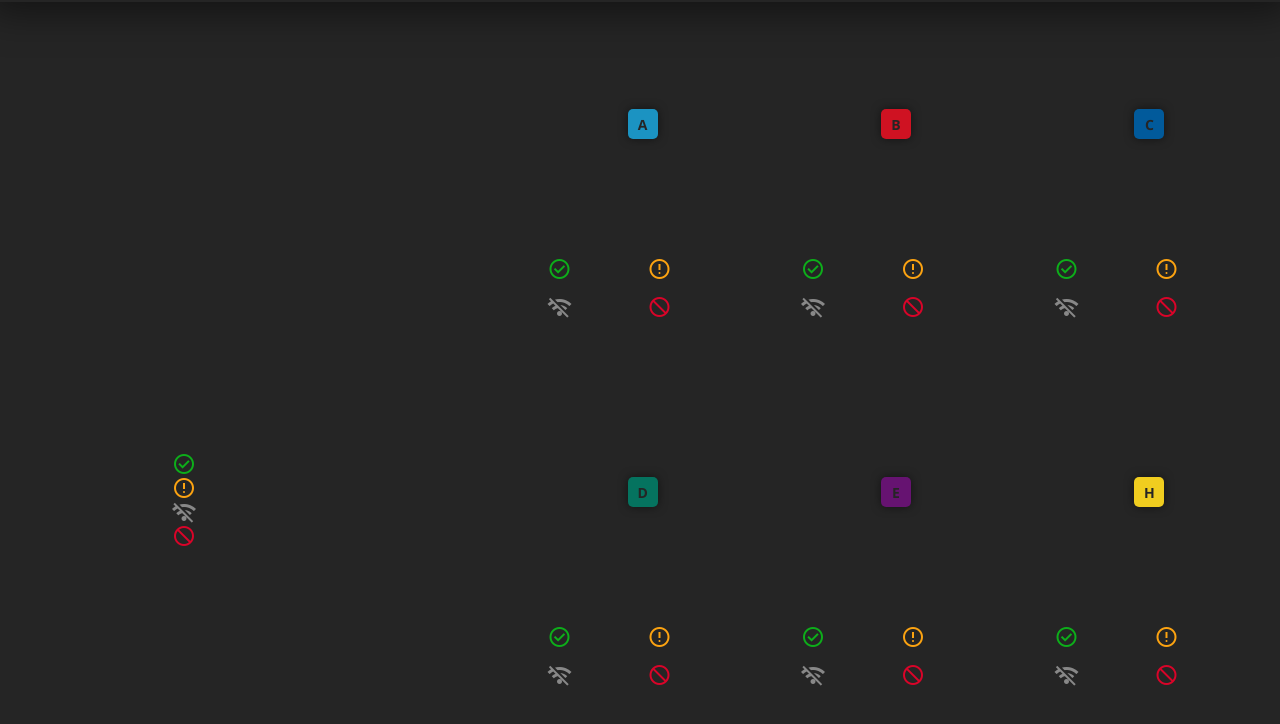
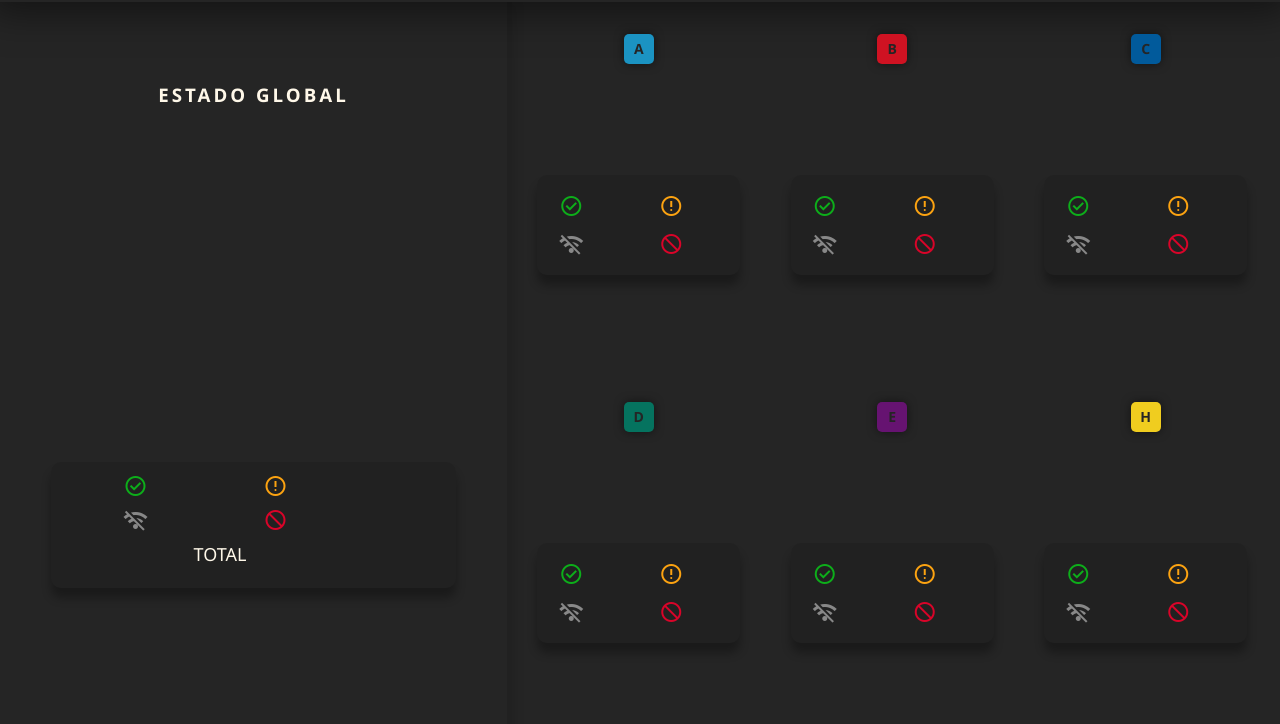
Before and after one commit to a-gonzalez-f/engrasadoras, a website: page public/index.html in a window 1280 px wide. Shown: the part 42-766 px from the top of the page. Drawn offline with nearby package versions, Linux system fonts and the light colour scheme; no server answers.

Commit message:
estilizando dashboard

```diff
--- a/public/app.js
+++ b/public/app.js
@@ -77,20 +77,17 @@ async function cargarEngrasadoras() {
   // Actualizar resumen global
   document.getElementById(
     "func-global"
-  ).innerText = `${funcionando} / ${total} (${Math.round(
-    (funcionando / total) * 100
+  ).innerText = `${funcionando} (${Math.round((funcionando / total) * 100)}%)`;
+  document.getElementById("alerta-global").innerText = `${alerta} (${Math.round(
+    (alerta / total) * 100
   )}%)`;
   document.getElementById(
-    "alerta-global"
-  ).innerText = `${alerta} / ${total} (${Math.round((alerta / total) * 100)}%)`;
-  document.getElementById(
     "sc-global"
-  ).innerText = `${sinConexion} / ${total} (${Math.round(
-    (sinConexion / total) * 100
+  ).innerText = `${sinConexion} (${Math.round((sinConexion / total) * 100)}%)`;
+  document.getElementById("fs-global").innerText = `${fs} (${Math.round(
+    (fs / total) * 100
   )}%)`;
-  document.getElementById(
-    "fs-global"
-  ).innerText = `${fs} / ${total} (${Math.round((fs / total) * 100)}%)`;
+  document.getElementById("total-global").innerText = `${total}`;
 
   renderEstadoPorLinea(data);
 }
--- a/public/index.html
+++ b/public/index.html
@@ -37,11 +37,13 @@
     <main class="mandatory-scroll-snapping">
       <section class="dashboard">
         <div class="global">
+          <h3>ESTADO GLOBAL</h3>
           <div class="container">
             <div>
               <canvas id="chartGlobal"></canvas>
             </div>
-            <div id="detalle-global">
+            <div id="detalle-global" class="bg">
+              <div>
                 <div>
                   <span class="material-symbols-outlined funcionando"
                     >check_circle</span
@@ -52,6 +54,8 @@
                   <span class="material-symbols-outlined alerta">error</span>
                   <span id="alerta-global" class="alerta"></span>
                 </div>
+              </div>
+              <div>
                 <div>
                   <span class="material-symbols-outlined desconectada"
                     >wifi_off</span
@@ -61,6 +65,10 @@
                 <div>
                   <span class="material-symbols-outlined fs">block</span>
                   <span id="fs-global" class="fs"></span>
+                </div>
+              </div>
+              <div>
+                <div><span>TOTAL</span><span id="total-global"></span></div>
               </div>
             </div>
           </div>
@@ -74,7 +82,7 @@
               <div>
                 <canvas class="donutLinea" id="chartA"></canvas>
               </div>
-              <div id="detalle-A" class="detalle">
+              <div id="detalle-A" class="detalle bg">
                 <div>
                   <div>
                     <span class="material-symbols-outlined funcionando"
@@ -108,7 +116,7 @@
               <div>
                 <canvas class="donutLinea" id="chartB"></canvas>
               </div>
-              <div id="detalle-B" class="detalle">
+              <div id="detalle-B" class="detalle bg">
                 <div>
                   <div>
                     <span class="material-symbols-outlined funcionando"
@@ -142,7 +150,7 @@
               <div>
                 <canvas class="donutLinea" id="chartC"></canvas>
               </div>
-              <div id="detalle-C" class="detalle">
+              <div id="detalle-C" class="detalle bg">
                 <div>
                   <div>
                     <span class="material-symbols-outlined funcionando"
@@ -176,7 +184,7 @@
               <div>
                 <canvas class="donutLinea" id="chartD"></canvas>
               </div>
-              <div id="detalle-D" class="detalle">
+              <div id="detalle-D" class="detalle bg">
                 <div>
                   <div>
                     <span class="material-symbols-outlined funcionando"
@@ -210,7 +218,7 @@
               <div>
                 <canvas class="donutLinea" id="chartE"></canvas>
               </div>
-              <div id="detalle-E" class="detalle">
+              <div id="detalle-E" class="detalle bg">
                 <div>
                   <div>
                     <span class="material-symbols-outlined funcionando"
@@ -244,7 +252,7 @@
               <div>
                 <canvas class="donutLinea" id="chartH"></canvas>
               </div>
-              <div id="detalle-H" class="detalle">
+              <div id="detalle-H" class="detalle bg">
                 <div>
                   <div>
                     <span class="material-symbols-outlined funcionando"
--- a/public/styles.css
+++ b/public/styles.css
@@ -225,6 +225,16 @@ canvas {
 .global {
   width: 40vw;
   height: 100%;
+  border-right: 5px solid rgba(0, 0, 0, 0.1);
+  box-shadow: 3px 0 10px rgba(0, 0, 0, 0.1);
+}
+
+.global > h3 {
+  position: relative;
+  text-align: center;
+  top: 80px;
+  font-weight: 600;
+  letter-spacing: 3px;
 }
 
 .container {
@@ -240,21 +250,30 @@ canvas {
   height: auto !important;
 }
 
-#detalle-global {
-  align-items: start;
-  gap: 1rem;
-  margin-left: 2rem;
+.bg {
+  background-color: rgba(0, 0, 0, 0.1);
+  box-shadow: 0px 10px 10px rgba(0, 0, 0, 0.3);
+  border-radius: 10px;
+  padding: 12px;
+  width: 80%;
 }
 
 #detalle-global > * {
-  font-size: 20px;
+  font-size: 18px;
 }
 
 #detalle-global > div {
   display: flex;
+  gap: 20px;
+  margin-bottom: 10px;
+  justify-content: center;
+}
+
+#detalle-global > div > div {
+  display: flex;
   justify-content: space-between;
   align-items: center;
-  min-width: 200px;
+  min-width: 120px;
 }
 
 .porLinea {
@@ -267,9 +286,6 @@ canvas {
   height: 100%;
   display: flex;
   flex-wrap: wrap;
-  align-content: space-around;
-  justify-content: center;
-  align-items: center;
   font-size: 14px;
   padding: 2rem 0;
 }
```
Lines whose indentation alone changed are shown as unchanged.
